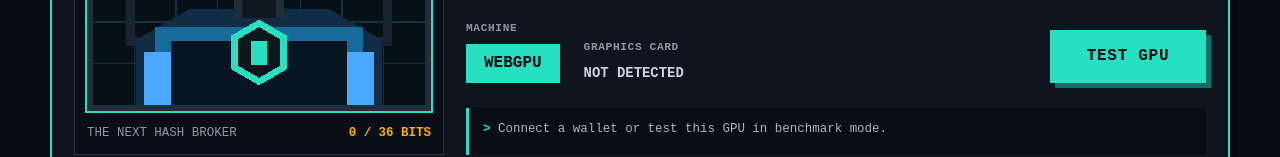
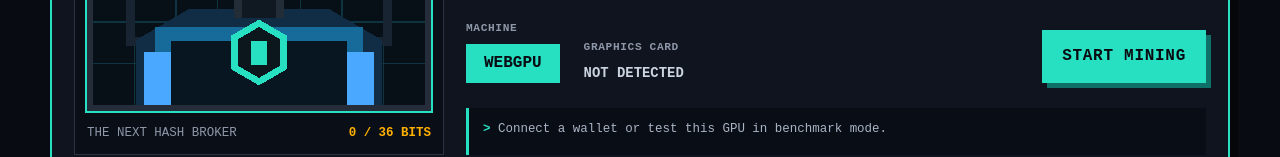
Before and after one commit to monad9507-spec/gash, a plain HTML site: page index.html in a window 1280 px wide. Shown: the part 470-627 px from the top of the page. Drawn offline with Linux system fonts and the light colour scheme; no server answers.

Commit message:
Update index.html

```diff
--- a/index.html
+++ b/index.html
@@ -111,7 +111,7 @@
                 <span class="micro-label">GRAPHICS CARD</span>
                 <strong id="gpuName">NOT DETECTED</strong>
               </div>
-              <button class="mine-button" id="mineButton" type="button">TEST GPU</button>
+              <button class="mine-button" id="mineButton" type="button">START MINING</button>
             </div>
 
             <div class="terminal-log" id="terminalLog" aria-live="polite">
```
